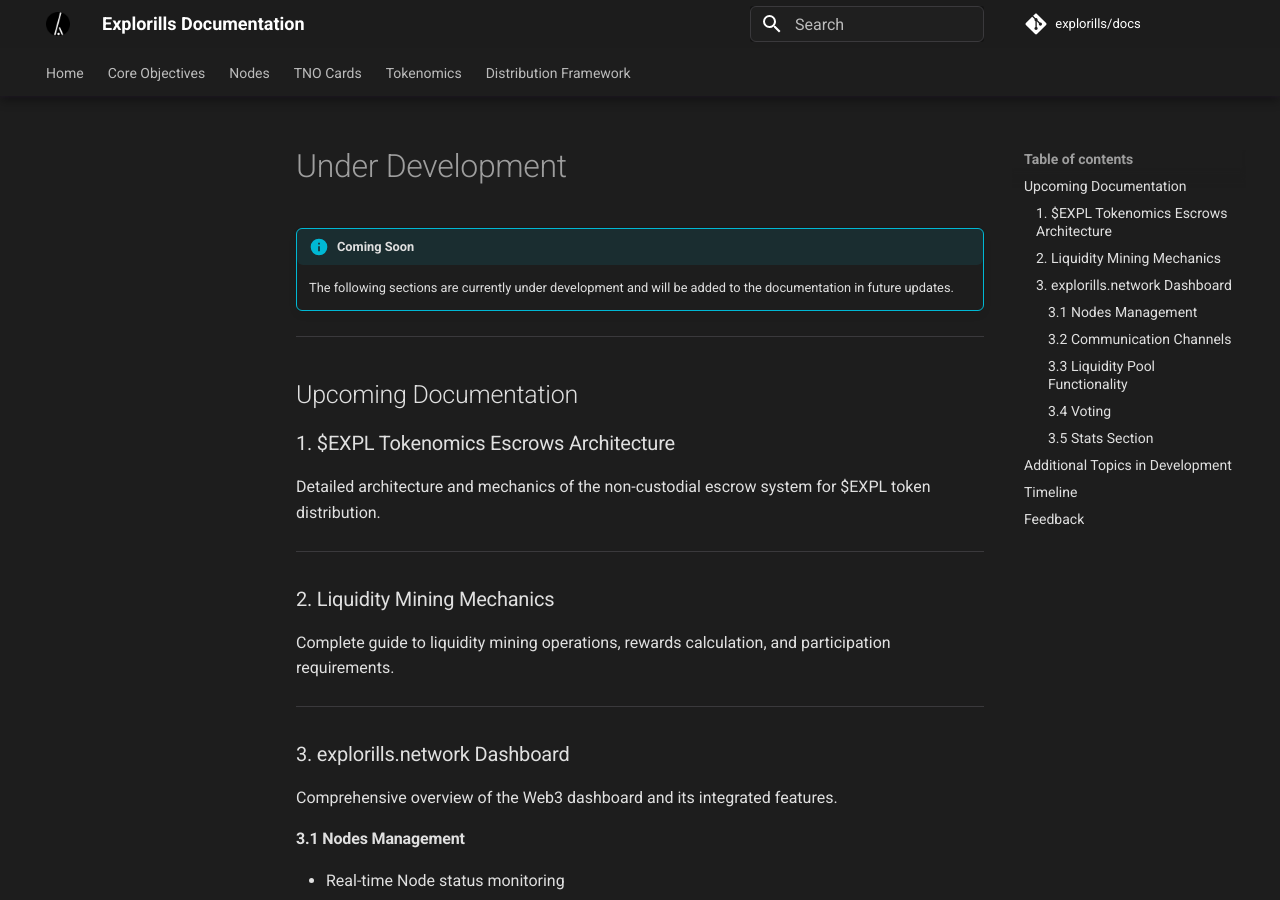
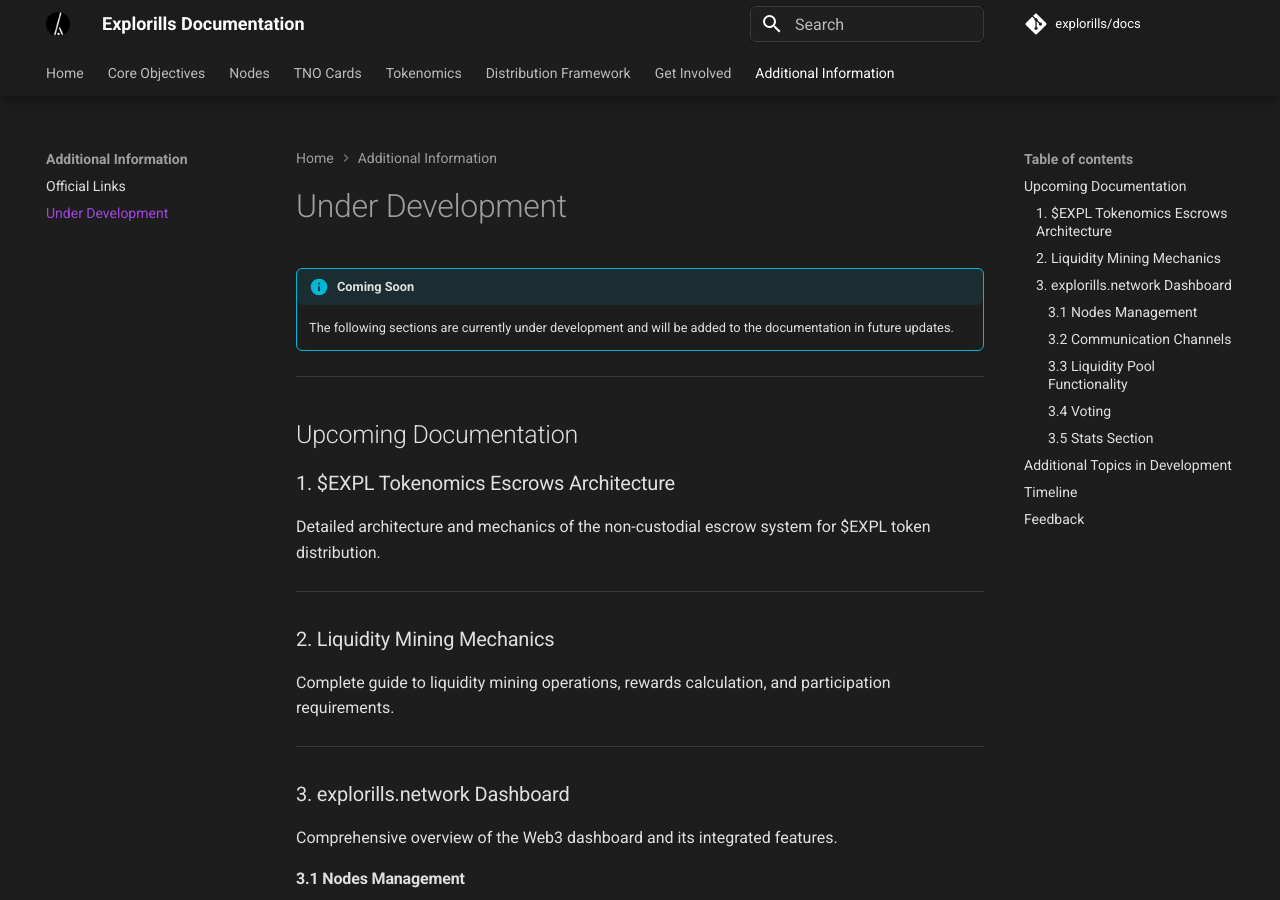
Before and after one commit to explorills/docs, an MkDocs documentation site: the page built from docs/additional-information/under-development.md, in a window 1280 px wide and 900 px high. Built offline with MkDocs 1.6.1 and Material for MkDocs 9.7.7, drawn with Linux system fonts in a browser that asks for light colours; comment, search, counter and statistics services are not loaded; some of the changed text lies outside the part shown.

Commit message:
Update navigation with Get Involved and Additional Information sections
- Updated mkdocs.yml: Added Get Involved and Additional Information to main navigation
- Updated index.md: Fixed collaboration and venture opportunity links
- Updated direct-mint-channels.md: Added next section link to Collaborations
- Complete documentation flow from Distribution Framework to Get Involved

```diff
--- a/mkdocs.yml
+++ b/mkdocs.yml
@@ -93,3 +93,10 @@ nav:
       - Distribution Master Map: distribution-framework/distribution-master-map.md
       - Node-Based Distribution: distribution-framework/node-based-distribution.md
       - Direct Mint Channels: distribution-framework/direct-mint-channels.md
+  - Get Involved:
+      - Collaborations: get-involved/collabs.md
+      - Contribute: get-involved/contribute.md
+      - Venture Opportunities: get-involved/venture-opportunities.md
+  - Additional Information:
+      - Official Links: additional-information/official-links.md
+      - Under Development: additional-information/under-development.md
```
Also changed, not shown: docs/distribution-framework/direct-mint-channels.md (+1 -1 lines), docs/index.md (+2 -2 lines).
